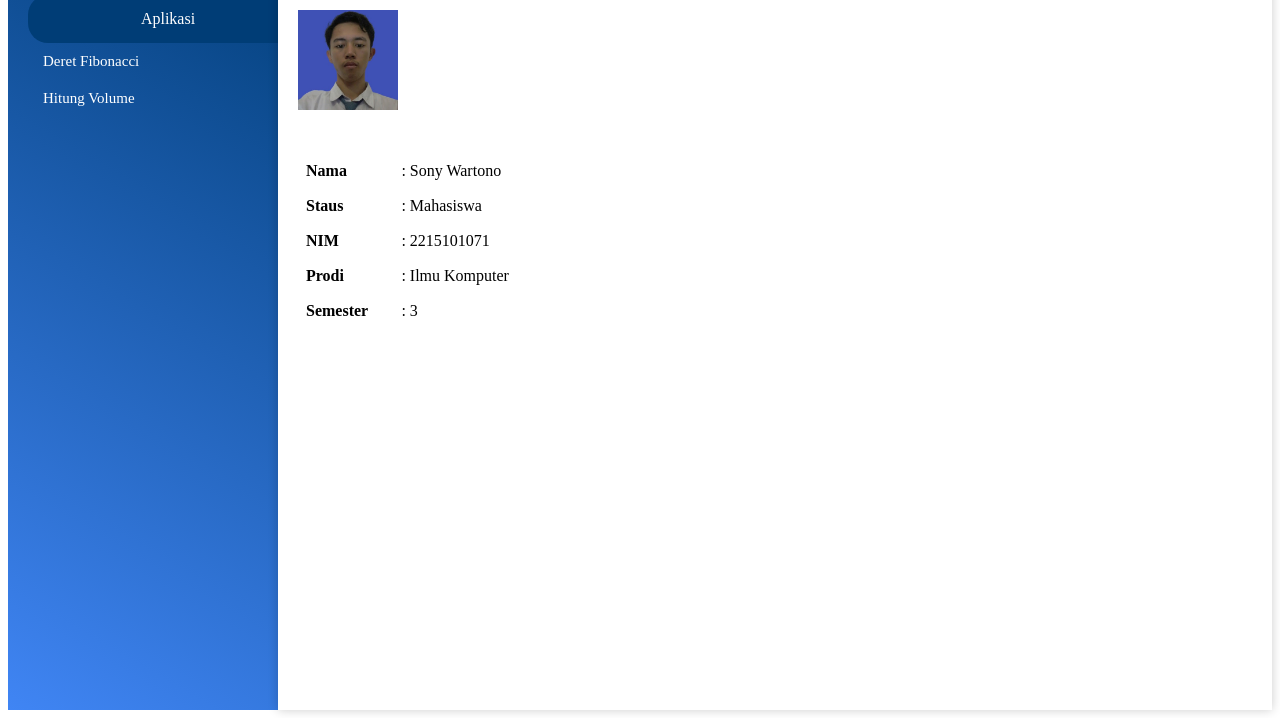
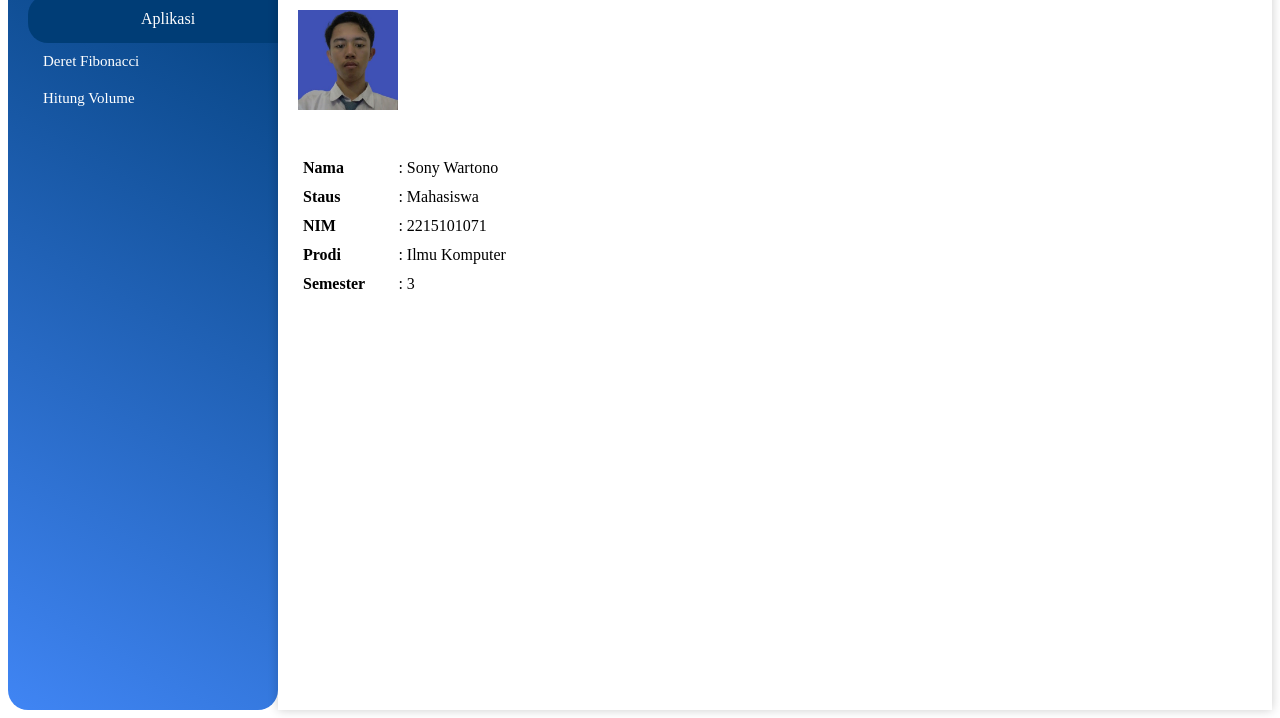
Before and after one commit to SonyWartono/Teknologi_Web, a plain HTML site: page index.html in a window 1280 px wide. Shown: the part 98-816 px from the top of the page. Drawn offline with Linux system fonts and the light colour scheme.

Commit message:
Update style.css

```diff
--- a/style.css
+++ b/style.css
@@ -7,6 +7,7 @@ aside {
     width: 250px;
     padding-left: 20px;
     height: 100vh;
+    border-radius: 20px;
     background-image: linear-gradient(30deg , #4085f4, #003d76);
   }
 
@@ -99,7 +100,7 @@ aside {
 }
 
 .profile-info table td {
-    padding: 8px;
+    padding: 5px;
 }
 
 .profile-info table td:first-child {
```
